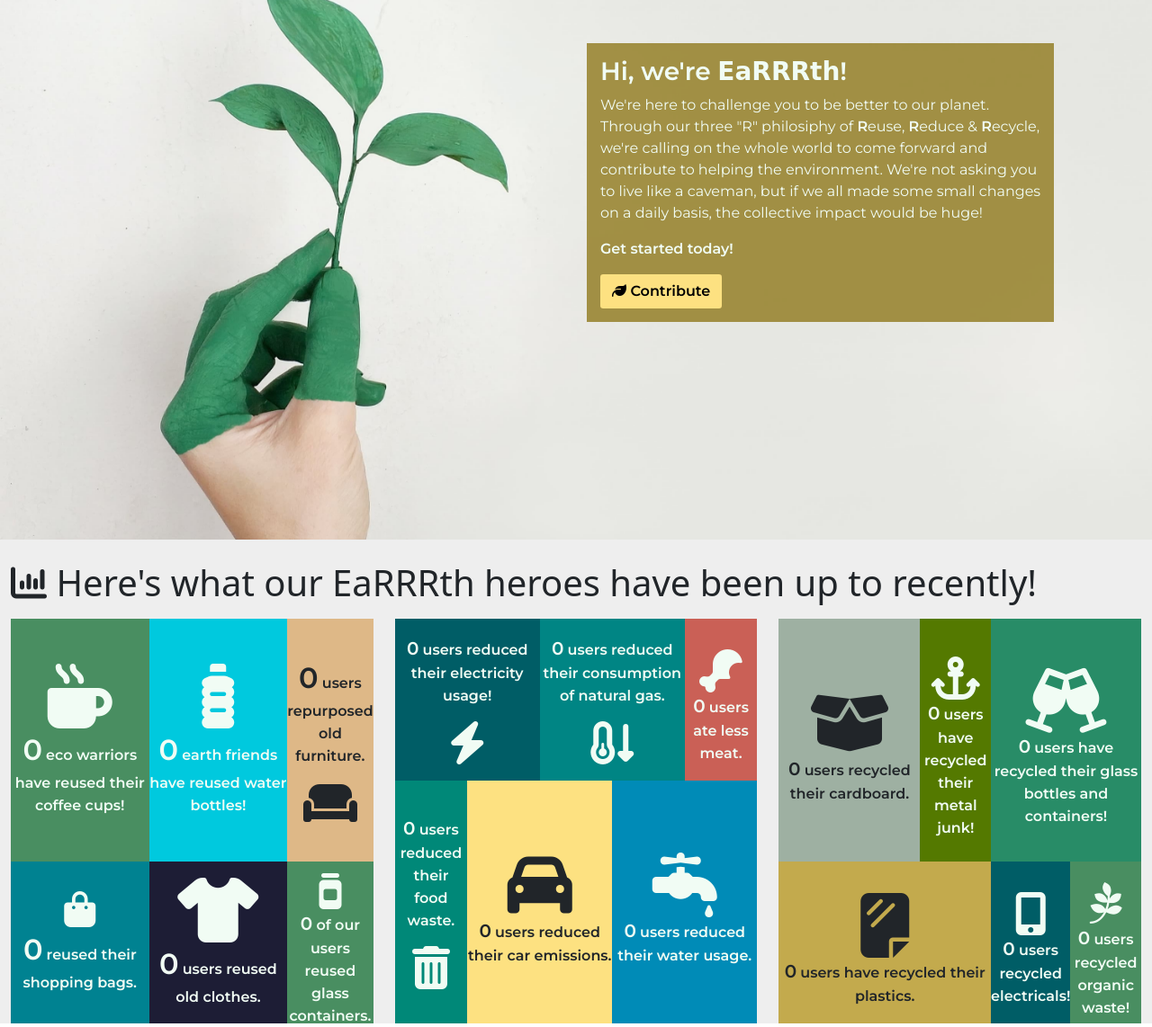
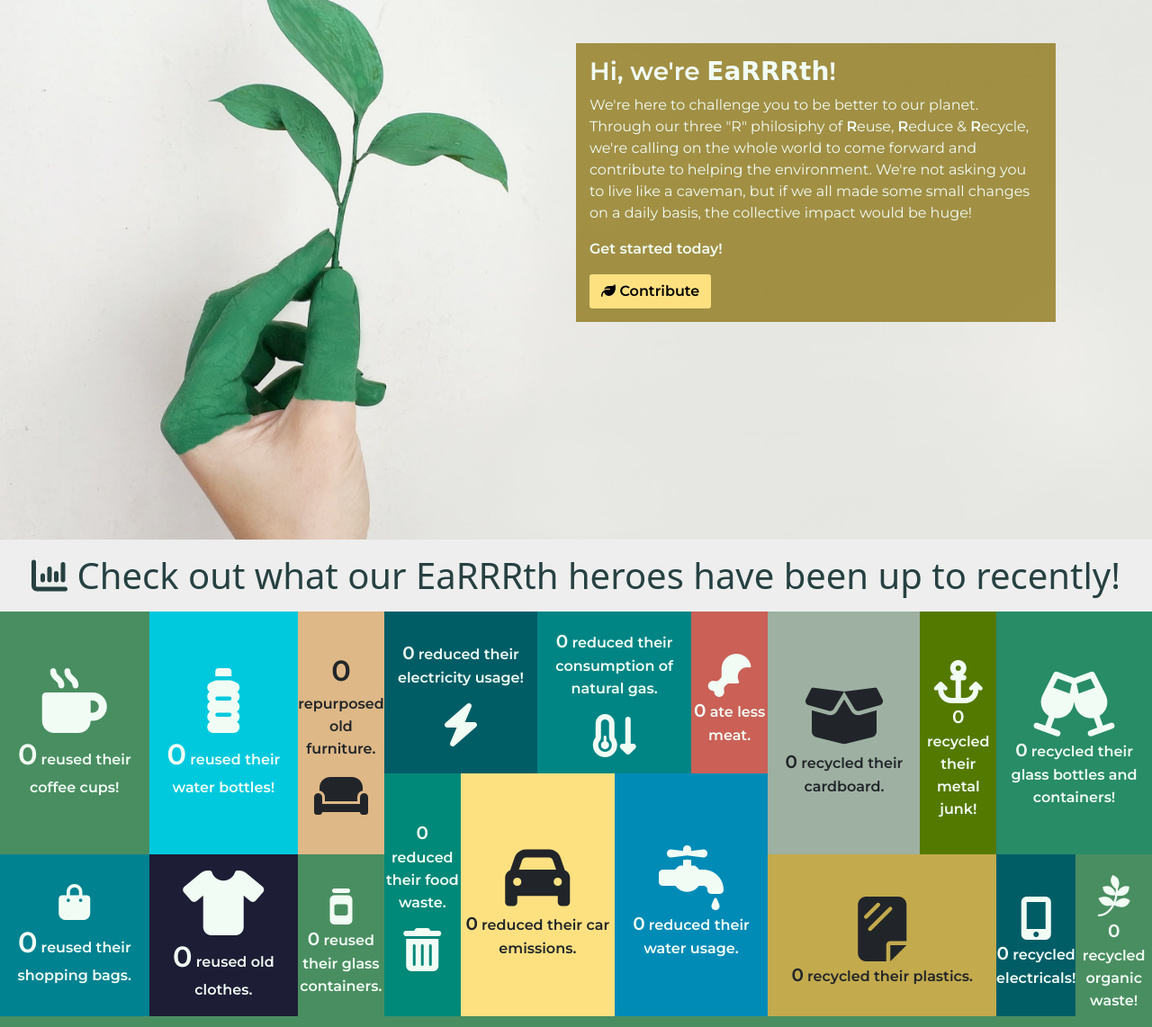
Before and after one commit to JoelMichaelRutter/team-1-apr-hackathon-earth-day, a Django app: page / in a window 1280 px wide. Shown: the part 86-1228 px from the top of the page at 90% size. Run offline with Django 3.2, Linux system fonts and the light colour scheme; data that the repository does not hold is empty; some libraries are stand-ins or nearby versions; some web fonts are replaced.

Commit message:
fixed guttering issue across the application, fix content in stats grid due to heading and content in form submit buttons

```diff
--- a/home/templates/home/index.html
+++ b/home/templates/home/index.html
@@ -6,10 +6,10 @@
 {% endblock %}
 
 {% block content %}
-<div class="row">
+<div class="row g-0">
     <div class="col-12 p-0">
         <div class="home-hero-image">
-            <div class="row">
+            <div class="row g-0">
                 <div class="col-10 offset-1 col-md-6 offset-md-5 col-lg-5 offset-lg-6">
                     <section class="about-section contrast-font mt-5">
                         <h3 class="mont-font-bold">Hi, we're <span class="train-font">EaRRRth</span>!</h3>
@@ -26,13 +26,13 @@
         </div>
     </div>
 </div>
-<div class="row mt-4 mb-2">
-    <div class="col">
-        <h1><i class="fa-solid fa-chart-column"></i> Here's what our EaRRRth heroes have been up to recently!</h1>
+<div class="row mt-3 mb-3 g-0">
+    <div class="col text-center dark-grey-font">
+        <h1 class="mb-0"><i class="fa-solid fa-chart-column"></i> Check out what our EaRRRth heroes have been up to recently!</h1>
     </div>
 </div>
 
-<div class="row">
+<div class="row g-0">
     <!-- REUSE STAT COLUMN -->
     <div class="col-12 col-md-6 col-lg-4">
         <div class="reuse-parent">
@@ -43,7 +43,7 @@
                         <i class="fa-solid fa-mug-hot large-icon"></i>
                     </div>
                     <span class="action-count mont-font-bold fs-2">{{ coffee_cups_count }}</span>
-                    <span class="mont-font-bold w-75 text-center">eco warriors have reused their coffee cups!</span>
+                    <span class="mont-font-bold w-75 text-center">reused their coffee cups!</span>
                 </div>
             </div>
             <!-- Water bottles container -->
@@ -53,7 +53,7 @@
                         <i class="fa-solid fa-bottle-water large-icon"></i>
                     </div>
                     <span class="action-count mont-font-bold fs-2">{{ water_bottles_count }}</span>
-                    <span class="mont-font-bold w-75 text-center">earth friends have reused water bottles!</span>
+                    <span class="mont-font-bold w-75 text-center">reused their water bottles!</span>
                 </div>
             </div>
             <!-- Shopping Bags container -->
@@ -73,14 +73,14 @@
                         <i class="fa-solid fa-shirt large-icon"></i>
                     </div>
                     <span class="action-count mont-font-bold fs-2">{{ clothes_count }}</span>
-                    <span class="mont-font-bold w-75 text-center">users reused old clothes.</span>
+                    <span class="mont-font-bold w-75 text-center">reused old clothes.</span>
                 </div>
             </div>
             <!-- Furniture container -->
             <div class="reuse-stat-5 d-flex align-items-center justify-content-center">
                 <div class="inner-grid">
                     <span class="action-count mont-font-bold fs-2">{{ furniture_count }}</span>
-                    <span class="mont-font-bold w-75 text-center">users repurposed old furniture.</span>
+                    <span class="mont-font-bold w-75 text-center">repurposed old furniture.</span>
                     <div class="mt-3">
                         <i class="fa-solid fa-couch medium-icon"></i>
                     </div>
@@ -93,7 +93,7 @@
                         <i class="fa-solid fa-jar small-icon"></i>
                     </div>
                     <span class="action-count mont-font-bold fs-5">{{ glass_containers_count }}</span>
-                    <span class="mont-font-bold w-75 text-center fs-6">of our users reused glass containers.</span>
+                    <span class="mont-font-bold w-75 text-center fs-6">reused their glass containers.</span>
                 </div>
             </div>
         </div>
@@ -108,7 +108,7 @@
                         <i class="fa-solid fa-faucet-drip large-icon"></i>
                     </div>
                     <span class="action-count mont-font-bold fs-5">{{ water_usage_count }}</span>
-                    <span class="mont-font-bold w-75 text-center fs-6">users reduced their water usage.</span>
+                    <span class="mont-font-bold w-75 text-center fs-6">reduced their water usage.</span>
                 </div>
             </div>
             <!-- Car Emissions container -->
@@ -118,14 +118,14 @@
                         <i class="fa-solid fa-car large-icon"></i>
                     </div>
                     <span class="action-count mont-font-bold fs-5">{{ water_usage_count }}</span>
-                    <span class="mont-font-bold w-75 text-center fs-6">users reduced their car emissions.</span>
+                    <span class="mont-font-bold w-75 text-center fs-6">reduced their car emissions.</span>
                 </div>
             </div>
             <!-- Electricity usage container -->
             <div class="reduce-stat-3 d-flex align-items-center justify-content-center">
                 <div class="inner-grid contrast-font">
                     <span class="action-count mont-font-bold fs-5">{{ electricity_usage_count }}</span>
-                    <span class="mont-font-bold w-75 text-center fs-6">users reduced their electricity usage!</span>
+                    <span class="mont-font-bold w-75 text-center fs-6">reduced their electricity usage!</span>
                     <div class="mt-3">
                         <i class="fa-solid fa-bolt medium-icon"></i>
                     </div>
@@ -135,7 +135,7 @@
             <div class="reduce-stat-4 d-flex align-items-center justify-content-center">
                 <div class="inner-grid contrast-font">
                     <span class="action-count mont-font-bold fs-5">{{ natural_gas_usage_count }}</span>
-                    <span class="mont-font-bold w-75 text-center fs-6">users reduced their consumption of natural gas.</span>
+                    <span class="mont-font-bold w-75 text-center fs-6">reduced their consumption of natural gas.</span>
                     <div class="mt-3">
                         <i class="fa-solid fa-temperature-arrow-down medium-icon"></i>
                     </div>
@@ -145,7 +145,7 @@
             <div class="reduce-stat-5 d-flex align-items-center justify-content-center">
                 <div class="inner-grid contrast-font">
                     <span class="action-count mont-font-bold fs-5">{{ food_waste_count }}</span>
-                    <span class="mont-font-bold w-75 text-center fs-6">users reduced their food waste.</span>
+                    <span class="mont-font-bold w-75 text-center fs-6">reduced their food waste.</span>
                     <div class="mt-3">
                         <i class="fa-solid fa-trash-can medium-icon"></i>
                     </div>
@@ -158,7 +158,7 @@
                         <i class="fa-solid fa-drumstick-bite medium-icon"></i>
                     </div>
                     <span class="action-count mont-font-bold fs-5">{{ meat_intake_count }}</span>
-                    <span class="mont-font-bold w-75 text-center fs-6">users ate less meat.</span>
+                    <span class="mont-font-bold w-75 text-center fs-6">ate less meat.</span>
                 </div>
             </div>
         </div>
@@ -173,7 +173,7 @@
                         <i i class="fa-solid fa-sheet-plastic large-icon"></i>
                     </div>
                     <span class="action-count mont-font-bold fs-5">{{ plastic_recycle_count }}</span>
-                    <span class="mont-font-bold w-75 text-center fs-6">users have recycled their plastics.</span>
+                    <span class="mont-font-bold w-75 text-center fs-6">recycled their plastics.</span>
                 </div>
             </div>
             <!-- Cardboard Recycle -->
@@ -183,7 +183,7 @@
                         <i i class="fa-solid fa-box-open large-icon"></i>
                     </div>
                     <span class="action-count mont-font-bold fs-5">{{ cardboard_recycle_count }}</span>
-                    <span class="mont-font-bold w-75 text-center fs-6">users recycled their cardboard.</span>
+                    <span class="mont-font-bold w-75 text-center fs-6">recycled their cardboard.</span>
                 </div>
             </div>
             <!-- Glass Recycle -->
@@ -193,7 +193,7 @@
                         <i i class="fa-solid fa-champagne-glasses large-icon"></i>
                     </div>
                     <span class="action-count mont-font-bold fs-5">{{ glass_recycle_count }}</span>
-                    <span class="mont-font-bold w-75 text-center fs-6">users have recycled their glass bottles and containers!</span>
+                    <span class="mont-font-bold w-75 text-center fs-6">recycled their glass bottles and containers!</span>
                 </div>
             </div>
             <!-- Metal Recycle -->
@@ -203,7 +203,7 @@
                         <i class="fa-solid fa-anchor medium-icon"></i>
                     </div>
                     <span class="action-count mont-font-bold fs-5">{{ metal_recycle_count }}</span>
-                    <span class="mont-font-bold w-75 text-center fs-6">users have recycled their metal junk!</span>
+                    <span class="mont-font-bold w-75 text-center fs-6">recycled their metal junk!</span>
                 </div>
             </div>
             <!-- Electronics Recycle -->
@@ -213,7 +213,7 @@
                         <i class="fa-solid fa-mobile-screen-button medium-icon"></i>
                     </div>
                     <span class="action-count mont-font-bold fs-5">{{ electronics_recycle_count }}</span>
-                    <span class="mont-font-bold w-75 text-center fs-6">users recycled electricals!</span>
+                    <span class="mont-font-bold w-75 text-center fs-6">recycled electricals!</span>
                 </div>
             </div>
             <!-- Organic Recycle -->
@@ -223,7 +223,7 @@
                         <i class="fa-brands fa-pagelines medium-icon"></i>
                     </div>
                     <span class="action-count mont-font-bold fs-5">{{ organic_waste_recycle_count }}</span>
-                    <span class="mont-font-bold w-75 text-center fs-6">users recycled organic waste!</span>
+                    <span class="mont-font-bold w-75 text-center fs-6">recycled organic waste!</span>
                 </div>
             </div>
         </div>
--- a/static/css/style.css
+++ b/static/css/style.css
@@ -55,6 +55,9 @@
     background-color: #eeeeee;
 }
 
+.dark-grey-font {
+    color: rgb(39, 65, 65);
+}
 /* end of colour helper classes */
 
 /* BOOTSTRAP OVERRIDES */
--- a/templates/account/login.html
+++ b/templates/account/login.html
@@ -7,10 +7,10 @@
 {% block head_title %}{% trans "Sign In" %}{% endblock %}
 
 {% block content %}
-<div class="row">
+<div class="row g-0">
   <div class="col-12">
     <div class="account-hero-image">
-      <div class="row">
+      <div class="row g-0">
         <div class="mt-5 col-10 offset-1 col-md-5 offset-md-1 col-lg-4 offset-lg-1 account-form-bg">
           <h1 class="train-font contrast-font">{% trans "Sign In" %}</h1>
 
--- a/templates/account/logout.html
+++ b/templates/account/logout.html
@@ -5,10 +5,10 @@
 {% block head_title %}{% trans "Sign Out" %}{% endblock %}
 
 {% block content %}
-<div class="row">
+<div class="row g-0">
   <div class="col-12">
     <div class="account-hero-image">
-      <div class="row">
+      <div class="row g-0">
         <div class="mt-5 col-10 offset-1 col-md-5 offset-md-1 col-lg-2 offset-lg-1 account-form-bg">
           <h1 class="train-font contrast-font">{% trans "Sign Out" %}</h1>
 
--- a/templates/account/signup.html
+++ b/templates/account/signup.html
@@ -5,10 +5,10 @@
 {% block head_title %}{% trans "Signup" %}{% endblock %}
 
 {% block content %}
-<div class="row">
+<div class="row g-0">
   <div class="col-12">
     <div class="account-hero-image">
-      <div class="row">
+      <div class="row g-0">
         <div class="mt-5 col-10 offset-1 col-md-5 offset-md-1 col-lg-4 offset-lg-1 account-form-bg">
           <h1 class="train-font contrast-font">Register for a profile</h1>
 
--- a/templates/base.html
+++ b/templates/base.html
@@ -78,7 +78,7 @@
       </div>
     </div>
   </nav>
-  <div class="container-fluid main-content lower-contrast-bg">
+  <div class="container-fluid main-content lower-contrast-bg g-0">
     {% block content %}
     {%endblock %}
   </div>
```
Also changed, not shown: contributions/templates/contributions/contributions.html (+5 -5 lines).
